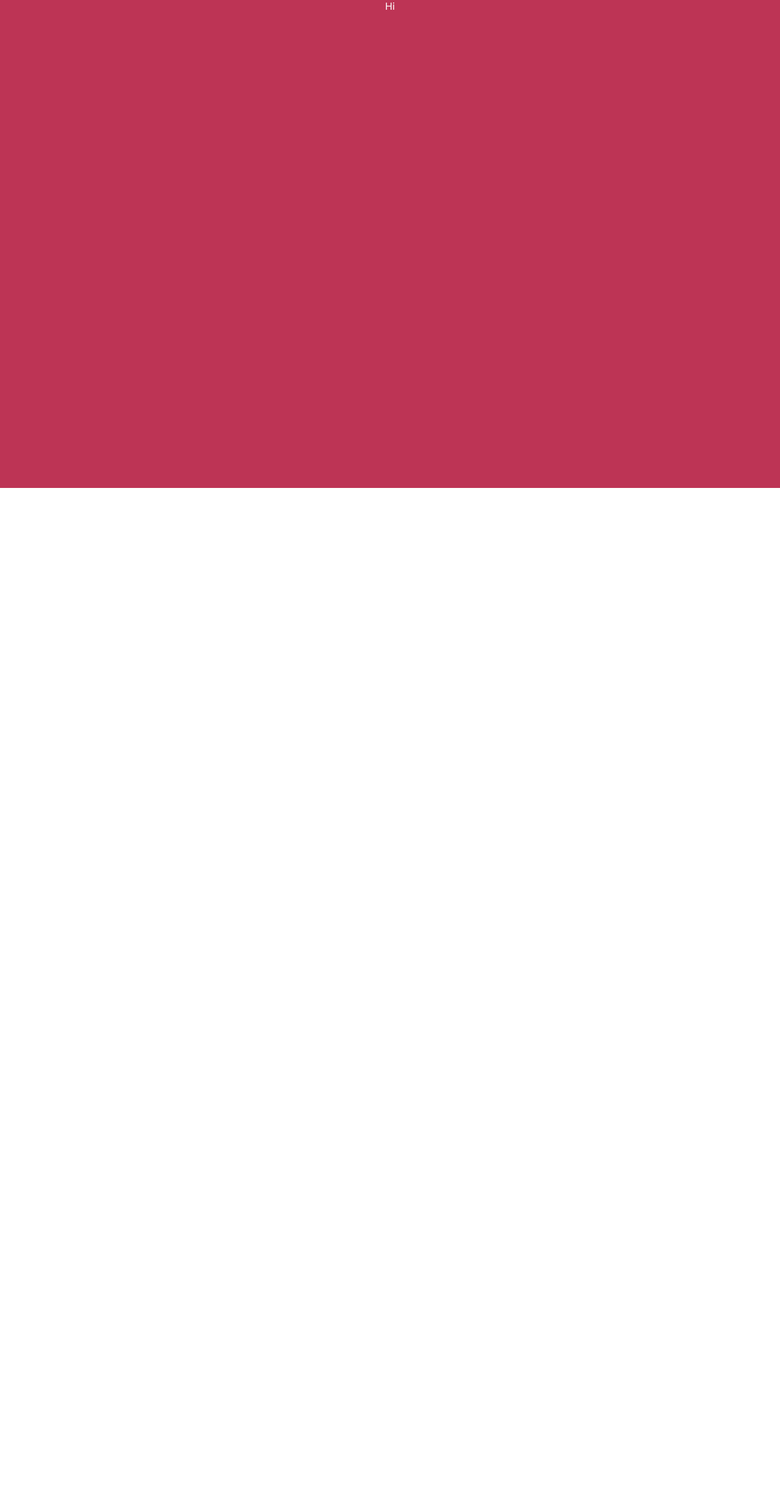
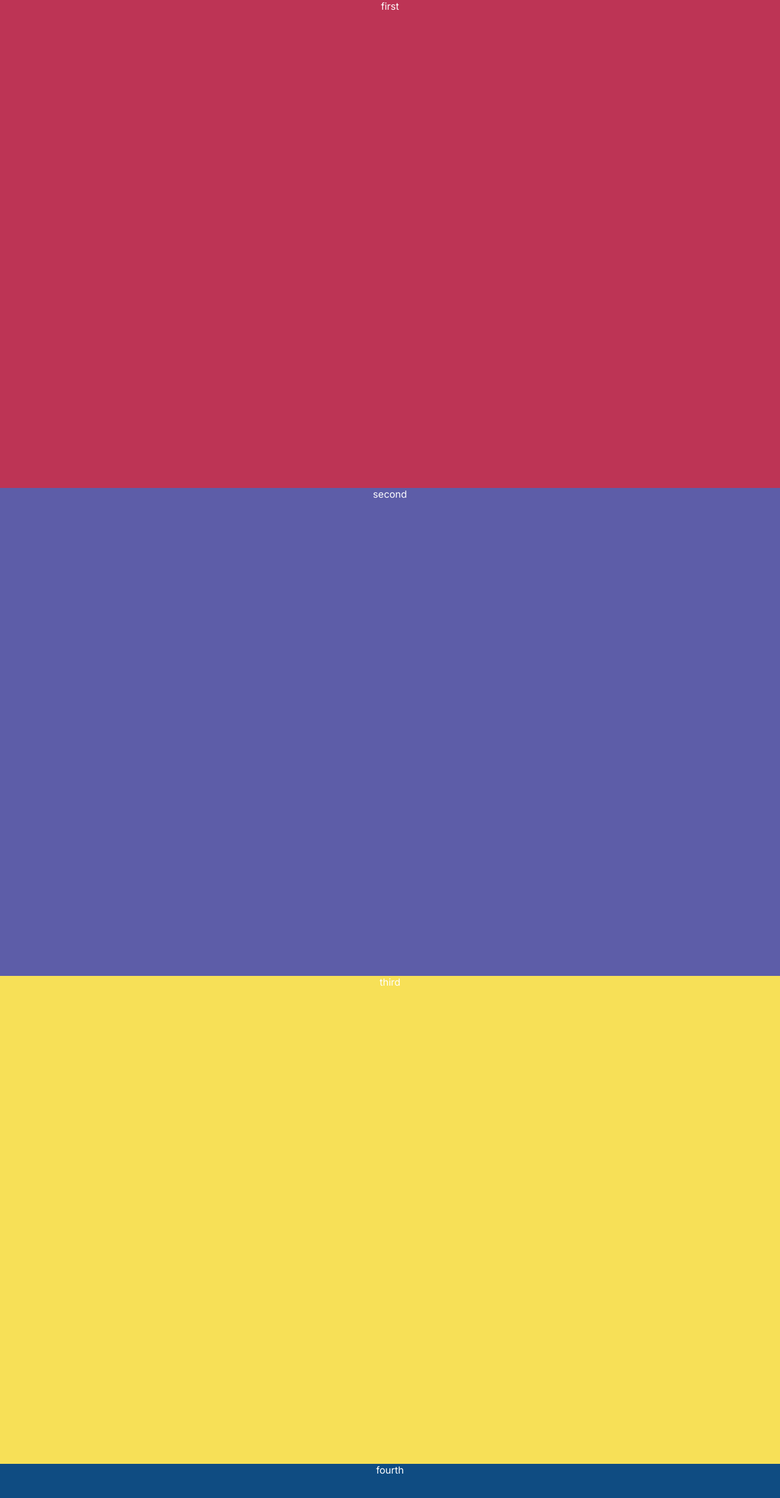
Before and after one commit to cyeju/cyeju.github.io, a Next.js app: page / in a window 1280 px wide. Shown: the top 2456 px of the page at 61% size. Before the commit the page ends 800 px from the top, so only its background shows below. Built offline with nearby package versions, Linux system fonts and the light colour scheme.

Commit message:
feat(components): templates, organisms 컴포넌트 개발

```diff
--- a/src/app/page.tsx
+++ b/src/app/page.tsx
@@ -1,8 +1,8 @@
 import type { NextPage } from 'next';
-import { ColorSection } from '@/components/atoms/ColorSection';
+import { HomeTemplate } from '@/components/templates';
 
 const Home: NextPage = () => {
-    return <ColorSection color="#BD3455">Hi</ColorSection>;
+    return <HomeTemplate />;
 };
 
 export default Home;
--- /dev/null
+++ b/src/components/atoms/index.ts
@@ -0,0 +1,6 @@
+export * from './BoxBorder';
+export * from './Card';
+export * from './ColorSection';
+export * from './DetailText';
+export * from './SubText';
+export * from './Title';
--- /dev/null
+++ b/src/components/organisms/First.tsx
@@ -0,0 +1,6 @@
+import type { FC } from 'react';
+import { ColorSection } from '@/components/atoms/ColorSection';
+
+export const First: FC = () => {
+    return <ColorSection color="#BD3455">first</ColorSection>;
+};
--- /dev/null
+++ b/src/components/organisms/Fourth.tsx
@@ -0,0 +1,6 @@
+import type { FC } from 'react';
+import { ColorSection } from '@/components/atoms/ColorSection';
+
+export const Fourth: FC = () => {
+    return <ColorSection color="#0f4c82">fourth</ColorSection>;
+};
--- /dev/null
+++ b/src/components/organisms/Second.tsx
@@ -0,0 +1,6 @@
+import type { FC } from 'react';
+import { ColorSection } from '@/components/atoms/ColorSection';
+
+export const Second: FC = () => {
+    return <ColorSection color="#5D5DA8">second</ColorSection>;
+};
--- /dev/null
+++ b/src/components/organisms/Third.tsx
@@ -0,0 +1,6 @@
+import type { FC } from 'react';
+import { ColorSection } from '@/components/atoms/ColorSection';
+
+export const Third: FC = () => {
+    return <ColorSection color="#f7e057">third</ColorSection>;
+};
--- /dev/null
+++ b/src/components/organisms/index.ts
@@ -0,0 +1,4 @@
+export * from './First';
+export * from './Second';
+export * from './Third';
+export * from './Fourth';
--- /dev/null
+++ b/src/components/templates/HomeTemplate.tsx
@@ -0,0 +1,13 @@
+import type { FC } from 'react';
+import { First, Fourth, Second, Third } from '@/components/organisms';
+
+export const HomeTemplate: FC = () => {
+    return (
+        <>
+            <First />
+            <Second />
+            <Third />
+            <Fourth />
+        </>
+    );
+};
--- /dev/null
+++ b/src/components/templates/index.ts
@@ -0,0 +1 @@
+export * from './HomeTemplate';
```
Also changed, not shown: 1 other file (tests, documents, lock files or other folders).
